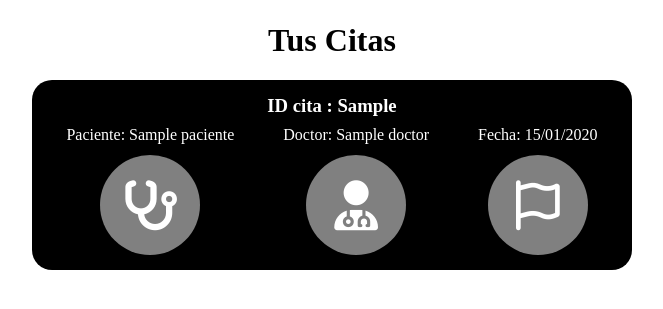
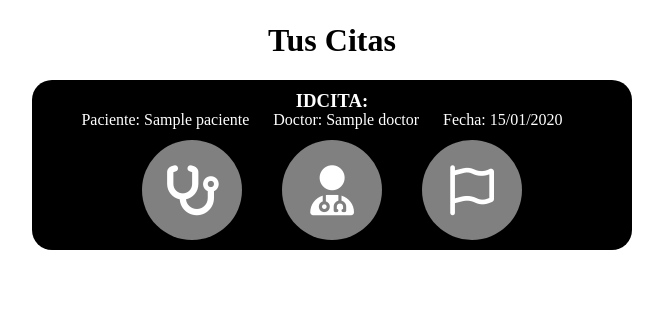
Before and after one commit to rodrigopalomino/proyecto-1, a Node server app: page /estado in a window 1280 px wide. Shown: the part 98-407 px from the top of the page, without its empty margins (308-971 px from the left). Run offline with Node 20, Linux system fonts and the light colour scheme; tables that the repository leaves empty or names only in its code hold one stand-in row (values such as "Sample post"); some libraries are stand-ins or nearby versions.

Commit message:
correcion

```diff
--- a/src/views/estado.ejs
+++ b/src/views/estado.ejs
@@ -13,47 +13,6 @@
     <h1>Tus Citas</h1>
 
     <div class="estado-consulta">
-      <h3 class="estado-h3">ID cita : <%= tabla_completa[tabla_completa.length-1].codigo %></h3>
-
-      <div class="estado-grupo">
-        <p class="estado-parrafo">Paciente: <%= tabla_completa[tabla_completa.length-1].nombre %></p>
-        <div class="burbujas">
-          <div class="burbuja" id="procesando">
-            <div class="burbuja-icono">
-              <i class="fa-solid fa-stethoscope"></i>
-            </div>
-            <div class="sh">procesando</div>
-          </div>
-        </div>
-      </div>
-
-      <div class="estado-grupo">
-        <p class="estado-parrafo">Doctor: <%= tabla_completa[tabla_completa.length-1].doctor %></p>
-        <div class="burbujas">
-          <div class="burbuja" id="atendiendo">
-            <div class="burbuja-icono">
-              <i class="fa-solid fa-user-doctor"></i>
-            </div>
-            <div class="sh">procesando</div>
-          </div>
-        </div>
-      </div>
-
-      <div class="estado-grupo">
-        <p class="estado-parrafo">Fecha: <%= tabla_completa[tabla_completa.length-1].fecha_f %></p>
-        <div class="burbujas">
-          <div class="burbuja" id="finalizado">
-            <div class="burbuja-icono">
-              <i class="fa-regular fa-flag"></i>
-            </div>
-            <div class="sh">procesando</div>
-          </div>
-        </div>
-      </div>
-    </div>
-
-
-    <!-- <div class="estado-consulta">
       <div class="datos">
         <h3>IdCita: </h3>
         <p>Paciente: <%= tabla_completa[tabla_completa.length-1].nombre %></p>
@@ -83,7 +42,7 @@
           <div class="sh">atendido</div>
         </div>
       </div>
-    </div> -->
+    </div>
 
     <script>
       const estados = <%= JSON.stringify(tabla_completa.map(fila => fila.estado)) %>;
@@ -94,10 +53,6 @@
         if(estado==1){
           document.getElementById("procesando").style.backgroundColor="rgba(76, 216, 118, 255)"
             document.getElementById("atendiendo").style.backgroundColor="rgba(76, 216, 118, 255)"
-          }
-          if(estado==2){
-            document.getElementById("procesando").style.backgroundColor="rgba(76, 216, 118, 255)"
-            document.getElementById("atendiendo").style.backgroundColor="rgba(76, 216, 118, 255)"
             document.getElementById("finalizado").style.backgroundColor="rgba(76, 216, 118, 255)"
           }
       });
```
